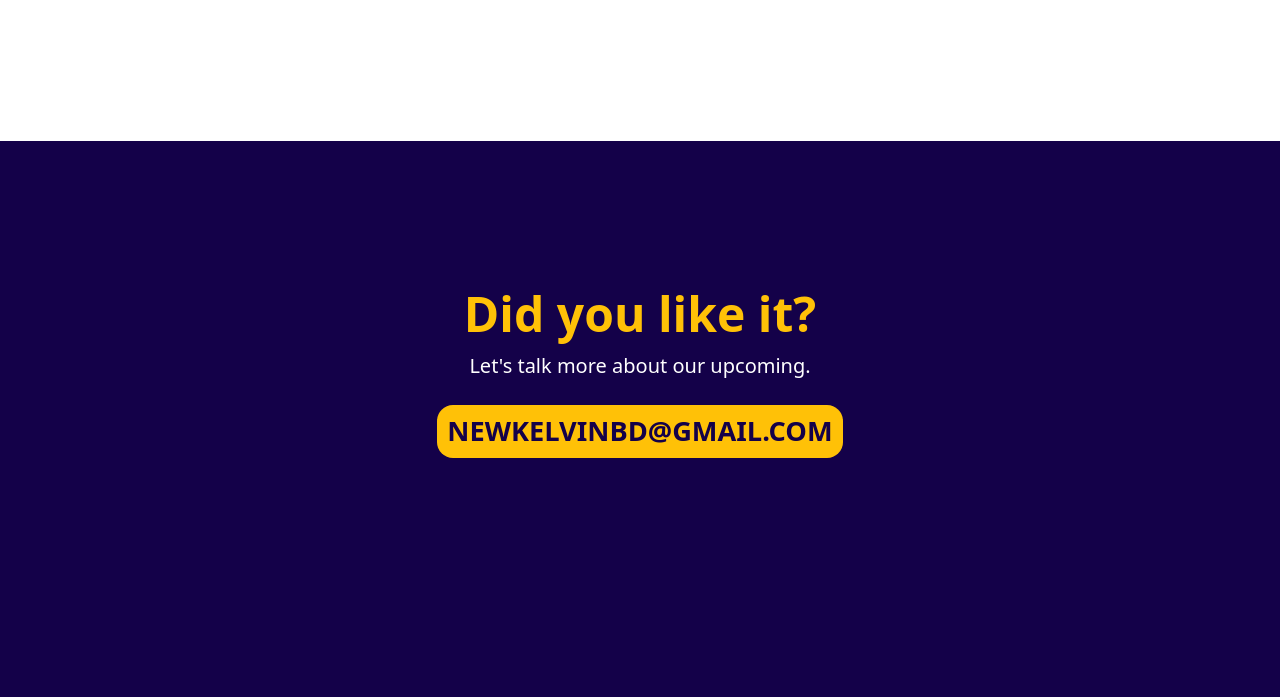
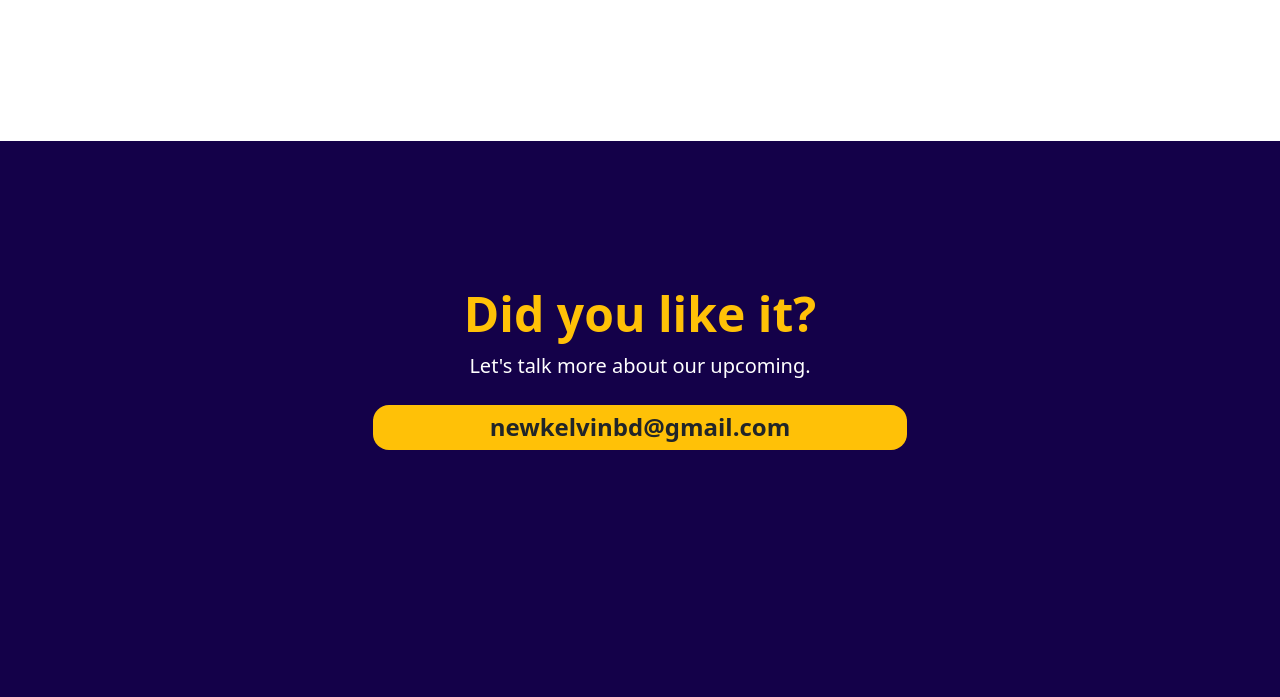
Before and after one commit to Kelvinbd11/portfolio-curricullum-project, a plain HTML site: page index.html in a window 1280 px wide. Shown: the part 1614-2311 px from the top of the page. Drawn offline with nearby package versions, Linux system fonts and the light colour scheme.

Commit message:
Add files via upload

```diff
--- a/index.html
+++ b/index.html
@@ -148,7 +148,8 @@
       <div class="col-lg-6 mx-auto">
         <p class="lead mb-4" id="text-cta">Let's talk more about our upcoming.</p>
         <div class="d-grid gap-0 d-sm-flex justify-content-sm-center">
-          <h1 class="h1-call" id="button-cta">newkelvinbd@gmail.com</h1>
+          <h1 class="display-5 fw-bold" id="h1-call">newkelvinbd@gmail.com</h1>
+
         </div>
       </div>
     </div>
--- a/styles.css
+++ b/styles.css
@@ -108,9 +108,10 @@ h5{
     color: #ffffff;
 }
 
-.h1-call{
+#h1-call{
     background-color: #ffc107;
-    padding: 10px;
+    padding: 0.5rem;
     border-radius: 1rem;
-    font-size: 1.7rem;
+    font-size: 1.5rem;
+    width: 100%;
 }
```
